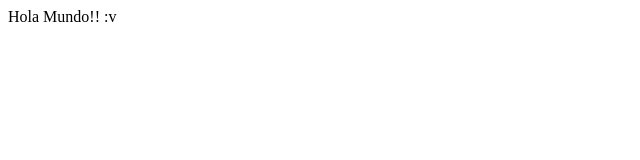
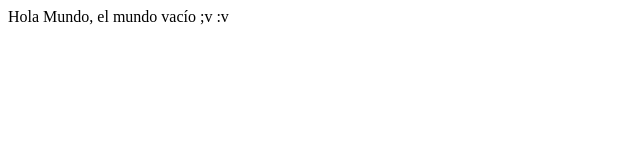
Before and after one commit to DSennin/demo01, a plain HTML site: page index.html in a window 1280 px wide. Shown: the whole page, without its empty margins (0-640 px from the left). Drawn offline with Linux system fonts and the light colour scheme.

Commit message:
Cambios en el Hola Mundo

```diff
--- a/index.html
+++ b/index.html
@@ -7,6 +7,6 @@
     <title>Document</title>
 </head>
 <body>
-    Hola Mundo!! :v
+    Hola Mundo, el mundo vacío ;v :v
 </body>
 </html>
```
